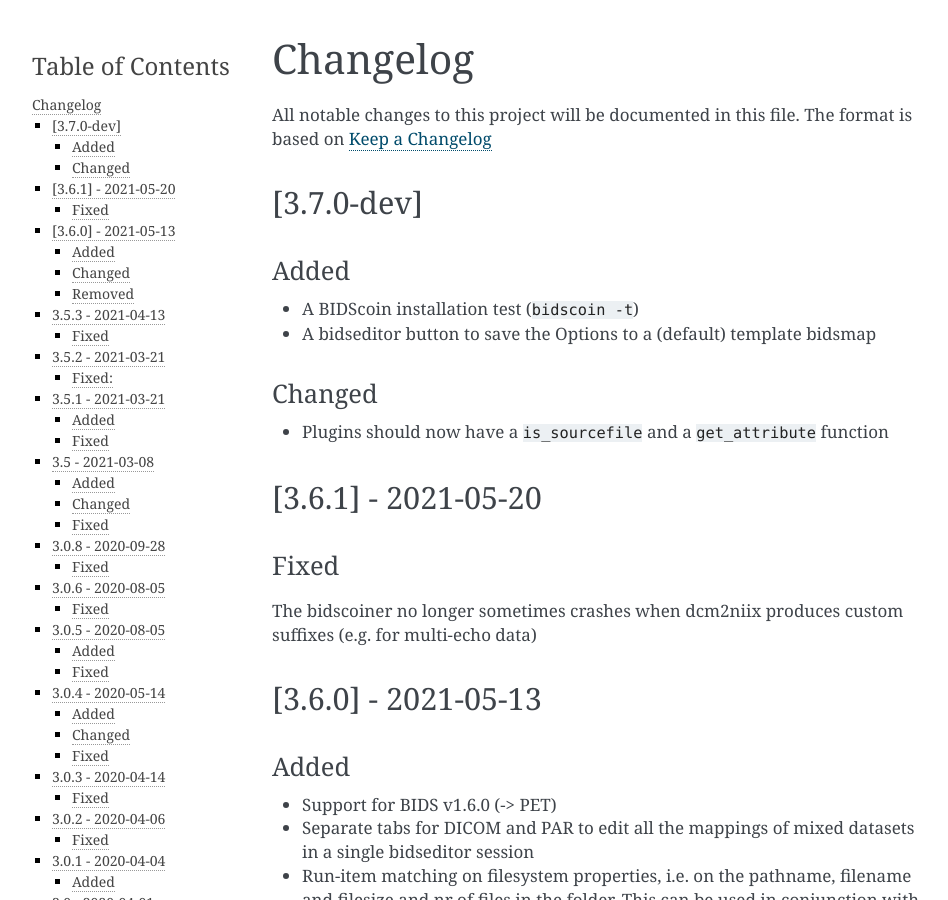
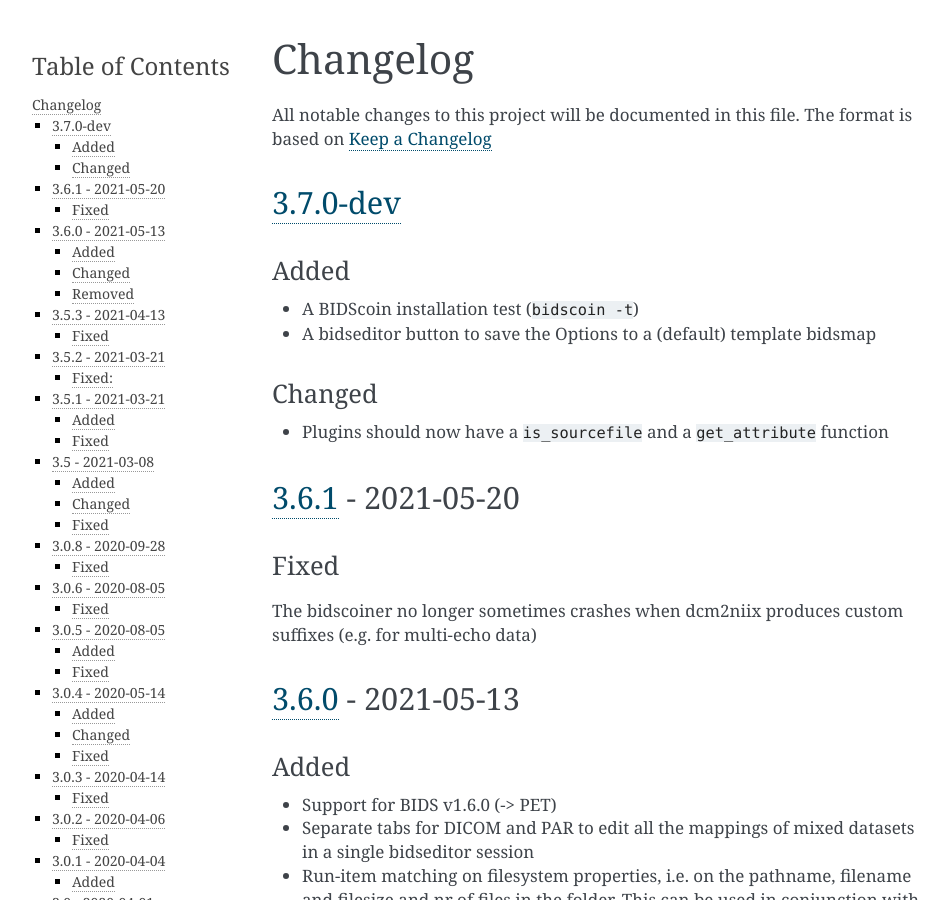
Before and after one commit to Donders-Institute/bidscoin, a Sphinx documentation site: the page built from docs/CHANGELOG.md, in a window 1280 px wide and 900 px high. Shown: the whole window, without its empty margins (148-1096 px from the left). Built offline with Sphinx 7.4.7, drawn with Linux system fonts in a browser that asks for light colours; part of the change alters nothing that is shown.

```diff
--- a/docs/CHANGELOG.md
+++ b/docs/CHANGELOG.md
@@ -244,7 +244,9 @@ A first stable release of BIDScoin :-)
 ### To do
 * Add support for non-imaging data
 
-[Unreleased]: https://github.com/Donders-Institute/bidscoin/compare/3.5.3...HEAD
+[3.7.0-dev]: https://github.com/Donders-Institute/bidscoin/compare/3.6.1...HEAD
+[3.6.1]: https://github.com/Donders-Institute/bidscoin/compare/3.6.0...3.6.1
+[3.6.0]: https://github.com/Donders-Institute/bidscoin/compare/3.5.3...3.6.0
 [3.5.3]: https://github.com/Donders-Institute/bidscoin/compare/3.5.2...3.5.3
 [3.5.2]: https://github.com/Donders-Institute/bidscoin/compare/3.5.1...3.5.2
 [3.5.1]: https://github.com/Donders-Institute/bidscoin/compare/3.5...3.5.1
```
